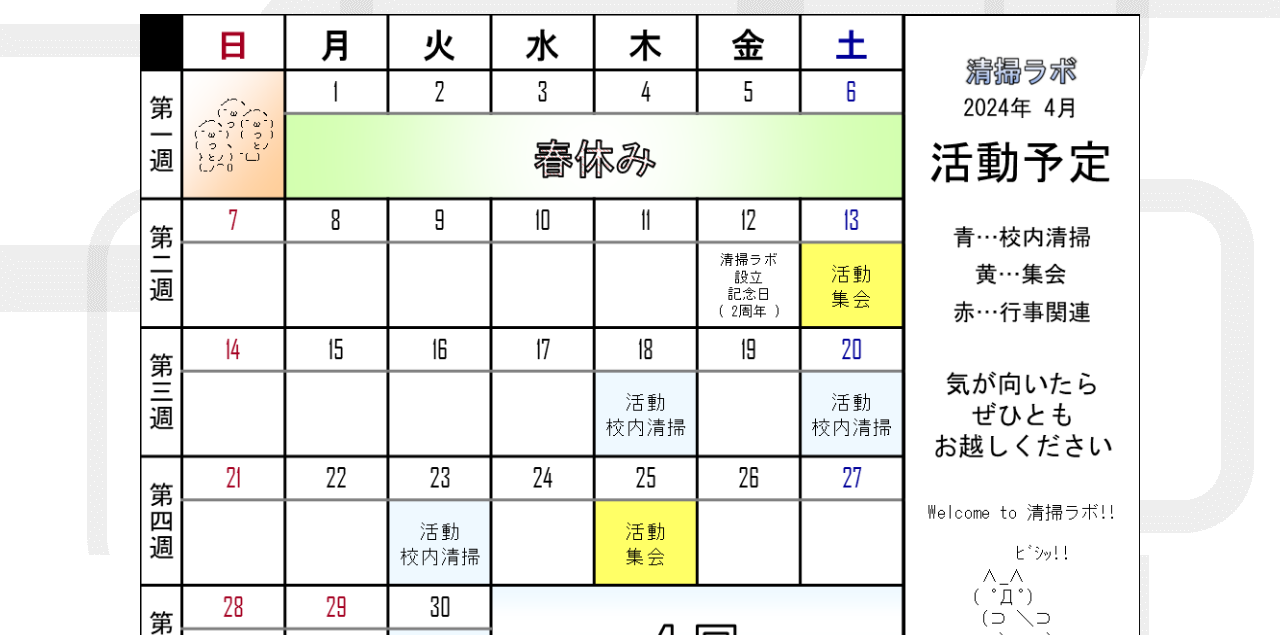
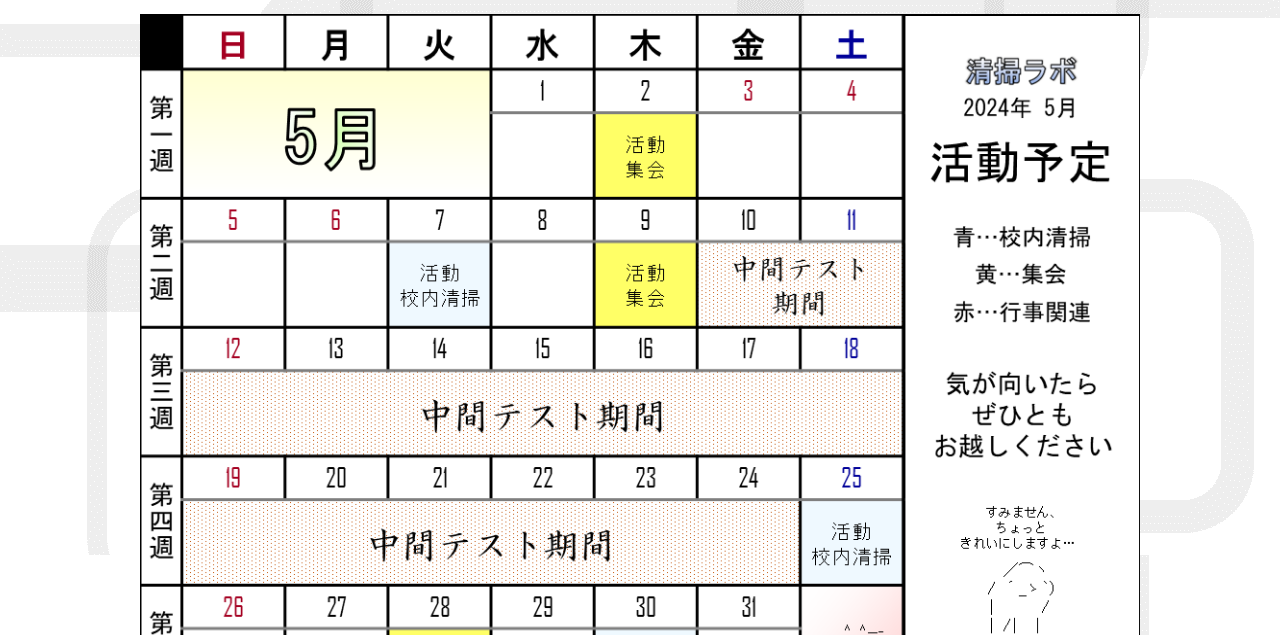
Before and after one commit to ATARO-QQQ/YSCL-schedule-test-beta-1, a plain HTML site: page index.html in a window 1280 px wide. Shown: the part 165-800 px from the top of the page. Drawn offline with Linux system fonts and the light colour scheme.

Commit message:
Update index.html

```diff
--- a/index.html
+++ b/index.html
@@ -12,7 +12,7 @@
 <p> </p>
 <p> </p>
 <body>
-    <center><img src="清掃ラボ 予定表 2024 4 仮1.png" width="1000" height="700"></center>
+    <center><img src="清掃ラボ 予定表 2024 5 仮1.png" width="1000" height="700"></center>
 </body>
 <p> </p>
 <p> </p>
```
